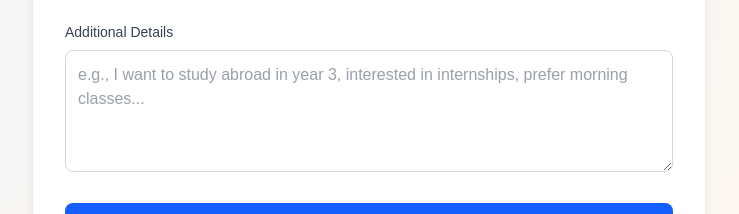
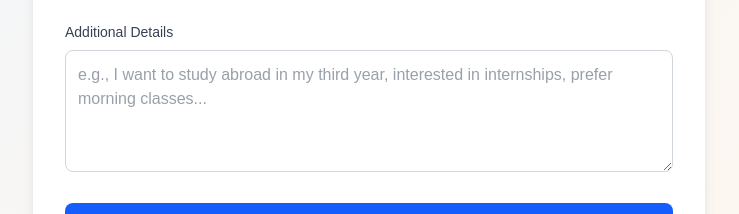
Before and after one commit to Poseidonspjs/HooHelper, a Next.js app in the folder hoos-helper/: page / in a window 1280 px wide. Shown: the part 586-800 px from the top of the page, without its empty margins (271-1010 px from the left). Built offline with nearby package versions, Linux system fonts and the light colour scheme.

Commit message:
Minor styling tweaks

```diff
--- a/hoos-helper/src/app/api/plan/route.ts
+++ b/hoos-helper/src/app/api/plan/route.ts
@@ -6,7 +6,7 @@ interface PlanRequest {
   focusArea: string;
   entryYear: string;
   apCredits: string[];
-  additionalDetails: string;
+  additionalDetails?: string;
 }
 
 interface PlanResponse {
--- a/hoos-helper/src/app/page.tsx
+++ b/hoos-helper/src/app/page.tsx
@@ -50,8 +50,9 @@ function Dropdown({
       <button
         type="button"
         onClick={() => setOpen(!open)}
-        className={`w-full text-left flex justify-between items-center p-3 border rounded-lg bg-white text-gray-900 focus:ring-2 focus:ring-blue-500 focus:border-blue-500 ${
-          error ? "border-red-500" : "border-gray-300"
+        className={`w-full text-left flex justify-between items-center p-3 border rounded-lg bg-white text-gray-900 hover:ring-1 focus:ring-2 focus:ring-blue-500 focus:border-blue-500 ${
+          error ? "border-red-500 hover:ring-red-500" : "border-gray-300 hover:ring-gray-300"
+
         }`}
       >
         <span
@@ -379,9 +380,9 @@ export default function Home() {
               id="additionalDetails"
               value={formData.additionalDetails}
               onChange={(e) => handleInputChange('additionalDetails', e.target.value)}
-              placeholder="e.g., I want to study abroad in year 3, interested in internships, prefer morning classes..."
+              placeholder="e.g., I want to study abroad in my third year, interested in internships, prefer morning classes..."
               rows={4}
-              className="w-full p-3 border border-gray-300 rounded-lg focus:ring-2 focus:ring-blue-500 focus:border-blue-500"
+              className="w-full p-3 border border-gray-300 rounded-lg hover:ring-1 hover:ring-gray-300 focus:ring-2 focus:ring-blue-500 focus:border-blue-500"
             />
           </div>
 
```
Also changed, not shown: 2 other files (tests, documents, lock files or other folders).
